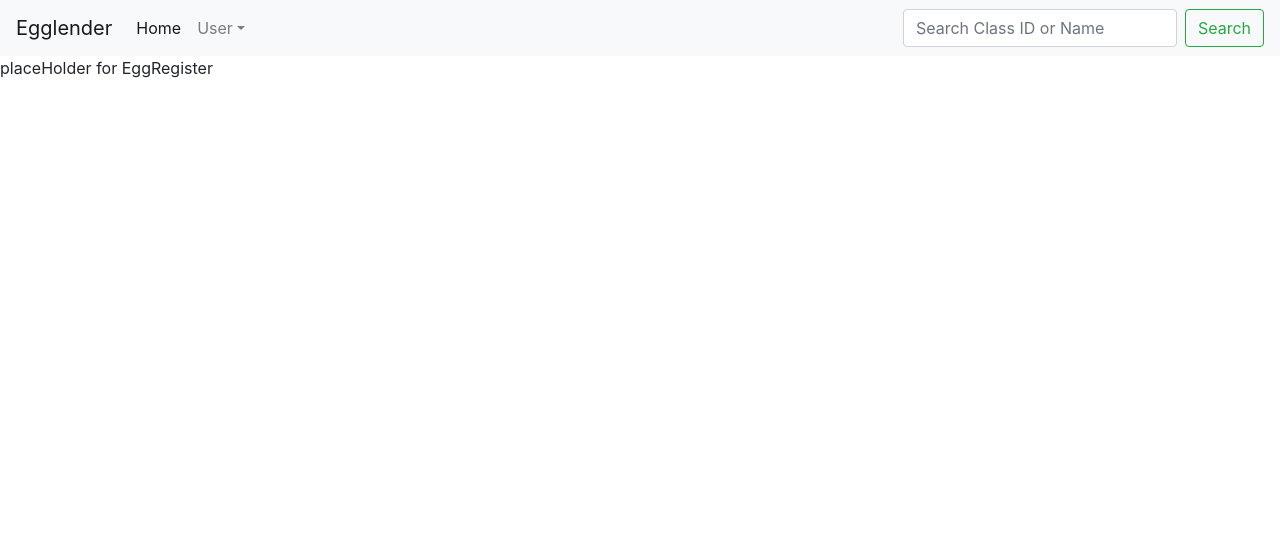
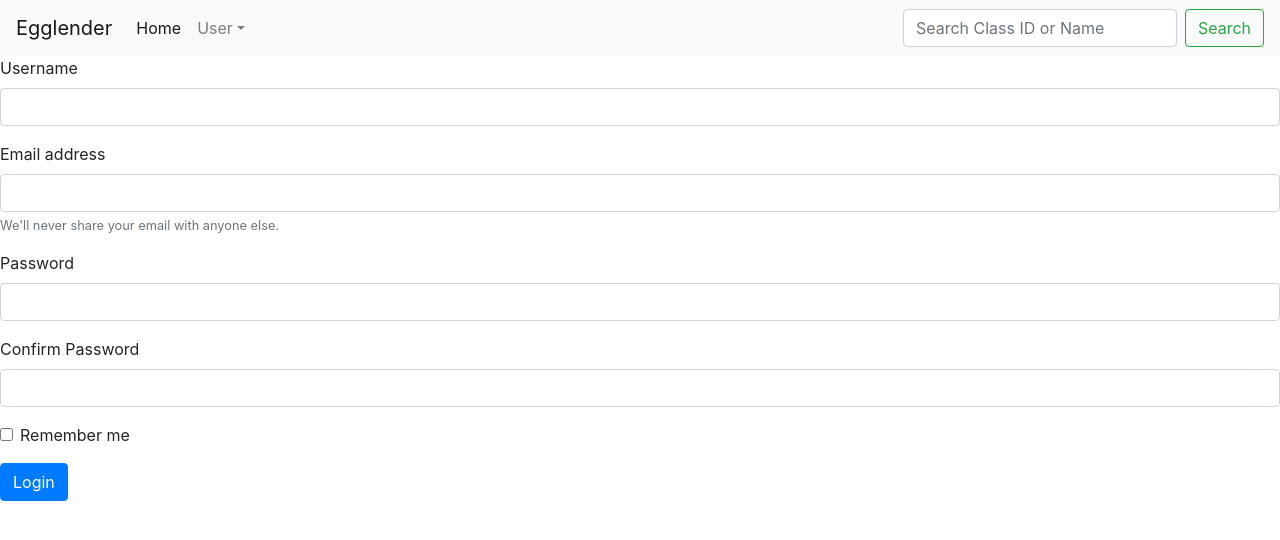
Before and after one commit to Clumsyndicate/Smart-Calendar-Frontend, a React (Create React App) app in the folder egglenderlogin/egglenderlogin/: page /signup in a window 1280 px wide. Shown: the top 540 px of the page. Built offline with nearby package versions, Linux system fonts and the light colour scheme.

Commit message:
Update Register and Storing some data
Update the signup page so that it has more content than signin. Also add somet welcome words for homepage

```diff
--- a/egglenderlogin/egglenderlogin/src/mypages/Homepage/index.jsx
+++ b/egglenderlogin/egglenderlogin/src/mypages/Homepage/index.jsx
@@ -3,7 +3,13 @@ export default class eggHomepage extends Component{
     render(){
         return(
             <div>
-                placeHolder for HomePage
+                <div className="jumbotron">
+                    <h1 className="display-4">Welcome to Egglendar!</h1>
+                    <p className="lead">This is a free online academic calendar designed for all the students!</p>
+                    <hr className="my-4"/>
+                    <p>It is also our CS97 final project!</p>
+                    <a className="btn btn-primary btn-lg" href="/login" role="button">Sign Up or Log In</a>
+                </div>
             </div>
         )
     }
--- a/egglenderlogin/egglenderlogin/src/mypages/login/index.jsx
+++ b/egglenderlogin/egglenderlogin/src/mypages/login/index.jsx
@@ -4,20 +4,21 @@ export default class eggLogin extends Component{
         return(
             <div>
                 <form>
-                    <div class="form-group">
-                        <label for="exampleInputEmail1">Username or Email address</label>
-                        <input type="email" class="form-control" id="useremail" aria-describedby="emailHelp"/>
-                        <small id="emailHelp" class="form-text text-muted">We'll never share your email with anyone else.</small>
+                    <div className="form-group">
+                        <label htmlFor="exampleInputEmail1">Username or Email address</label>
+                        <input type="email" className="form-control" id="useremail" aria-describedby="emailHelp"/>
+                        <small id="emailHelp" className="form-text text-muted">We'll never share your email with anyone else.</small>
                     </div>
-                    <div class="form-group">
-                        <label for="userpwd">Password</label>
-                        <input type="password" class="form-control" id="userpwd"/>
+                    <div className="form-group">
+                        <label htmlFor="userpwd">Password</label>
+                        <input type="password" className="form-control" id="userpwd"/>
                     </div>
-                    <div class="form-group form-check">
-                        <input type="checkbox" class="form-check-input" id="usercheck"/>
-                        <label class="form-check-label" for="usercheck">Remember me</label>
+                    <div className="form-group form-check">
+                        <input type="checkbox" className="form-check-input" id="usercheck"/>
+                        <label className="form-check-label" htmlFor="usercheck">Remember me</label>
                     </div>
-                    <button type="submit" class="btn btn-primary">Login</button>
+                    <button type="submit" className="btn btn-primary">Login</button>
+                    <a className="btn" href="/signup" role="button">Sign Up </a>
                 </form>
             </div>
         )
--- a/egglenderlogin/egglenderlogin/src/mypages/signup/index.jsx
+++ b/egglenderlogin/egglenderlogin/src/mypages/signup/index.jsx
@@ -1,9 +1,39 @@
 import React, {Component} from 'react'
 export default class eggSignup extends Component{
+    state = {
+        userName: '',
+        userEmail: '',
+        userPwd: '',
+        userPwd2: '',
+    };
     render(){
+        const { userName, userEmail, userPwd, userPwd2} = this.state;
         return(
             <div>
-                placeHolder for EggRegister
+                <form>
+                    <div className="form-group">
+                        <label htmlFor="userName">Username</label>
+                        <input type="email" className="form-control" id="userName" defaultValue={userName}/>
+                    </div>
+                    <div className="form-group">
+                        <label htmlFor="userEmail">Email address</label>
+                        <input type="email" className="form-control" id="userEmail" defaultValue={userEmail}/>
+                        <small id="emailHelp" className="form-text text-muted">We'll never share your email with anyone else.</small>
+                    </div>
+                    <div className="form-group">
+                        <label htmlFor="userPwd">Password</label>
+                        <input type="password" className="form-control" id="userPwd" defaultValue={userPwd}/>
+                    </div>
+                    <div className="form-group">
+                        <label htmlFor="userPwd2">Confirm Password</label>
+                        <input type="password" className="form-control" id="userPwd2" defaultValue={userPwd2}/>
+                    </div>
+                    <div className="form-group form-check">
+                        <input type="checkbox" className="form-check-input" id="usercheck"/>
+                        <label className="form-check-label" htmlFor="usercheck">Remember me</label>
+                    </div>
+                    <button type="submit" className="btn btn-primary">Login</button>
+                </form>
             </div>
         )
     }
```
